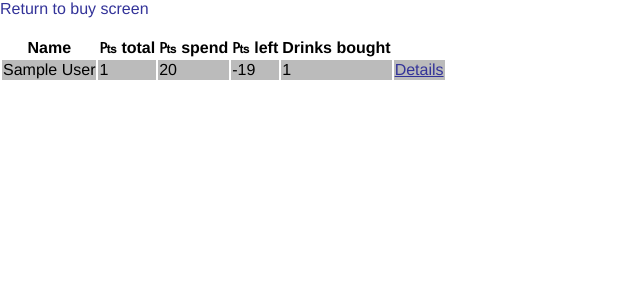
After one commit to XeryusTC/lanciepos, a Django app: a page that uses pointofsale/templates/pointofsale/account_list.html in a window 1280 px wide. The commit adds this page. Shown: the top 300 px of the page, without its empty margins (0-640 px from the left). Run offline with Django 3.2, Linux system fonts and the light colour scheme; a user stored in the database is signed in; tables that the repository leaves empty hold one stand-in row (values such as "Sample post").

Commit message:
Add account overview

```diff
--- a/pointofsale/models.py
+++ b/pointofsale/models.py
@@ -1,6 +1,7 @@
 from django.db import models
 from django.utils import timezone
 from django.contrib.auth.models import User
+from django.core.urlresolvers import reverse
 
 class Drink(models.Model):
 	name = models.CharField(max_length=32)
@@ -78,6 +79,9 @@ class Account(models.Model):
 	drinks_bought = models.ManyToManyField(Drink, through='DrinkOrder')
 	dinners_bought = models.ManyToManyField(Dinner, through='DinnerOrder')
 
+	def get_absolute_url(self):
+		return reverse('pos:finish_register', kwargs={'participant': self.pk})
+
 	def get_drinks_bought(self):
 		return self.drinkorder_set.count()
 	get_drinks_bought.short_description = 'Total drinks bought'
--- /dev/null
+++ b/pointofsale/static/pointofsale/account.css
@@ -0,0 +1,7 @@
+tr.row1 {
+    background: #BBB;
+}
+
+tr.row2 {
+    background: #DDD;
+}
--- /dev/null
+++ b/pointofsale/templates/pointofsale/account_list.html
@@ -0,0 +1,34 @@
+{% extends 'pointofsale/base.html' %}
+{% load staticfiles %}
+
+{% block css %}
+    {{ block.super }}
+	<link href="{% static 'pointofsale/account.css' %}" rel="stylesheet" type="text/css" />
+{% endblock css %}
+
+{% block content %}
+
+<a href="{% url 'pos:buy_drink' %}">Return to buy screen</a><br /><br />
+
+<table>
+<tr>
+    <th>Name</th>
+    <th>&#8359; total</th>
+    <th>&#8359; spend</th>
+    <th>&#8359; left</th>
+    <th>Drinks bought</th>
+    <td></td>
+</tr>
+{% for account in object_list %}
+    <tr class="{% cycle 'row1' 'row2' %}">
+        <td>{{ account.user.get_full_name }}</td>
+        <td>{{ account.credits }}</td>
+        <td>{{ account.get_credits_used }}</td>
+        <td>{{ account.get_credits_left }}</td>
+        <td>{{ account.get_drinks_bought }}</td>
+        <td><a href="{% url 'pos:finish_register' account.pk %}">Details</a></td>
+    </tr>
+{% endfor %}
+</table>
+
+{%endblock content %}
--- a/pointofsale/templates/pointofsale/buydrink.html
+++ b/pointofsale/templates/pointofsale/buydrink.html
@@ -27,6 +27,7 @@
 
 <div id="useful">
     <a href="{% url 'pos:register' %}">Register participant</a>
+    | <a href="{% url 'pos:overview' %}">Participant overview</a>
 </div>
 
 <div id="log">
--- a/pointofsale/urls.py
+++ b/pointofsale/urls.py
@@ -8,4 +8,5 @@ urlpatterns = patterns('',
     url(r'^register/$', views.RegisterParticipantView.as_view(), name='register'),
     url(r'^register_done/(?P<participant>\d+)/$', views.RegisterDoneView.as_view(), name='finish_register'),
     url(r'^add_credits/(?P<participant>\d+)/$', views.add_credits, name='add_credits'),
+    url(r'^accounts/$', views.OverviewView.as_view(), name='overview'),
 )
--- a/pointofsale/views.py
+++ b/pointofsale/views.py
@@ -1,5 +1,5 @@
 from django.shortcuts import render
-from django.views.generic import base, edit
+from django.views.generic import base, edit, ListView
 from django.core.urlresolvers import reverse_lazy, reverse
 from django.utils.decorators import method_decorator
 from django.contrib.auth.decorators import login_required
@@ -81,6 +81,14 @@ class RegisterDoneView(base.TemplateView):
         return context
 
 
+class OverviewView(ListView):
+    model = Account
+
+    @method_decorator(login_required)
+    def dispatch(self, *args, **kwargs):
+        return super(OverviewView, self).dispatch(*args, **kwargs)
+
+
 @login_required
 def add_credits(request, participant):
     u = User.objects.get(pk=participant)
```
